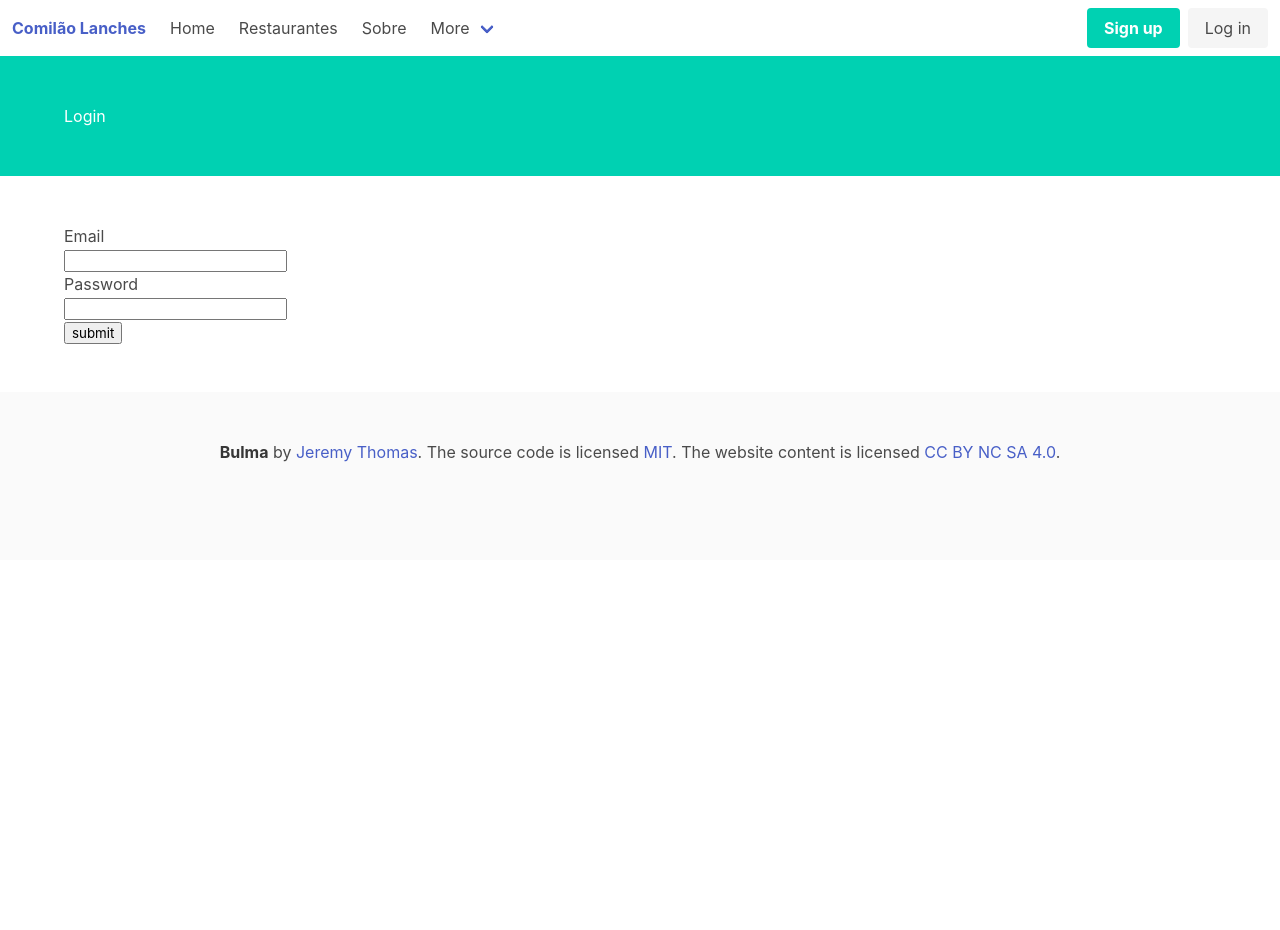
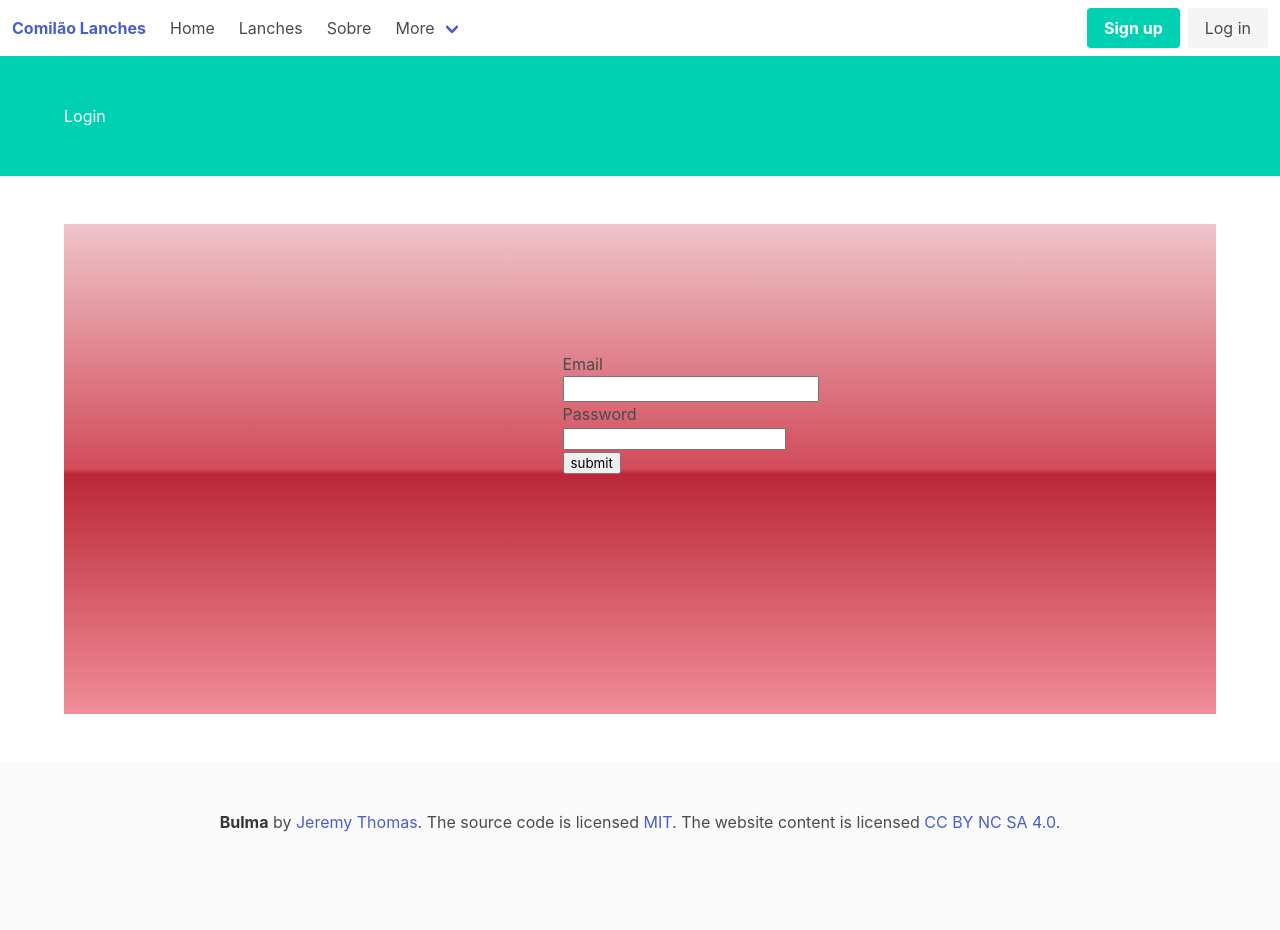
Before and after one commit to viniciusfabsilva/flask-project, a Python web app: template flaskproject/src/templates/loginform.html in a window 1280 px wide. Before the commit the page ends 462 px from the top, so only its background shows below. Run offline with Jinja, Linux system fonts and the light colour scheme; the template is opened without the code that fills it, so the values that code supplies are empty, except form fields; tables that the repository leaves empty hold one stand-in row (values such as "Sample post"); form fields are guessed from the names that the template uses.

Commit message:
Criando rota para iniciar uma API de listagem e estilizando form de login

```diff
--- a/flaskproject/src/static/css/style.css
+++ b/flaskproject/src/static/css/style.css
@@ -11,3 +11,20 @@
   color: white;
   padding-top: 24px;
 }
+
+.img-class {
+  height:290px;
+  width:100%;
+}
+
+.oi {
+  height: 490px;
+  background: linear-gradient(to bottom,  rgb(239,197,202) 0%,rgb(210,75,90) 50%,rgb(186,39,55) 51%,rgb(241,142,153) 100%);
+
+}
+
+.login-form {
+  width: 155px;
+  margin: 0 auto;
+  padding-top: 128px;
+}
--- a/flaskproject/src/static/js/index.js
+++ b/flaskproject/src/static/js/index.js
@@ -0,0 +1,7 @@
+fetch('/list_itens')
+      .then(function (response) {
+          return response.json();
+      }).then(function (text) {
+          console.log('GET response:');
+          console.log(text.greeting);
+      });
--- a/flaskproject/src/templates/base.html
+++ b/flaskproject/src/templates/base.html
@@ -39,8 +39,8 @@
                     Home
                 </a>
 
-                <a class="navbar-item" href="{{ url_for('site.restaurants') }}">
-                    Restaurantes
+                <a class="navbar-item" href="{{ url_for('site.lanches') }}">
+                    Lanches
                 </a>
 
                 <a class="navbar-item" href="{{ url_for('site.about') }}">
--- a/flaskproject/src/templates/index.html
+++ b/flaskproject/src/templates/index.html
@@ -5,7 +5,6 @@
   <div class="header">
     <div class="header-content">
       <h1 class="nome">Bem vindo
-          {{ get_item|length }}
           {% if current_user.is_authenticated %}
           {{ current_user.nome }}
           {% endif %}
--- a/flaskproject/src/templates/loginform.html
+++ b/flaskproject/src/templates/loginform.html
@@ -19,7 +19,7 @@
     {{form.csrf_token}}
 
     {{form.email.label}}<br>
-    {{form.email(size=20)}}<br>
+    {{form.email(_class="control has-icons-left has-icons-right" ,size=20, placeholder="")}}<br>
 
     {{form.password.label}}<br>
     {{form.password(size=20)}}<br>
--- a/flaskproject/src/templates/macros/list_item.html.j2
+++ b/flaskproject/src/templates/macros/list_item.html.j2
@@ -4,7 +4,7 @@
         <div class="card">
             <div class="card-image">
                 <figure class=" ">
-                    <img src="{{ item.image }}" alt="Placeholder image">
+                    <img src="{{ item.image }}" class="img-class" alt="Placeholder image">
                 </figure>
             </div>
             <div class="card-content">
--- a/flaskproject/src/templates/macros/list_item_index.html.j2
+++ b/flaskproject/src/templates/macros/list_item_index.html.j2
@@ -4,7 +4,7 @@
         <div class="card">
             <div class="card-image">
                 <figure class=" ">
-                    <img src="{{ item.image }}" alt="Placeholder image">
+                    <img src="{{ item.image }}" class="img-class" alt="Placeholder image">
                 </figure>
             </div>
             <div class="card-content">
```
Also changed, not shown: flaskproject/src/ext/site/main.py (+18 -4 lines), flaskproject/src/comilao.db, flaskproject/src/static/image/comilão.png (added), flaskproject/src/templates/lanches.html (renamed from flaskproject/src/templates/restaurants.html).
